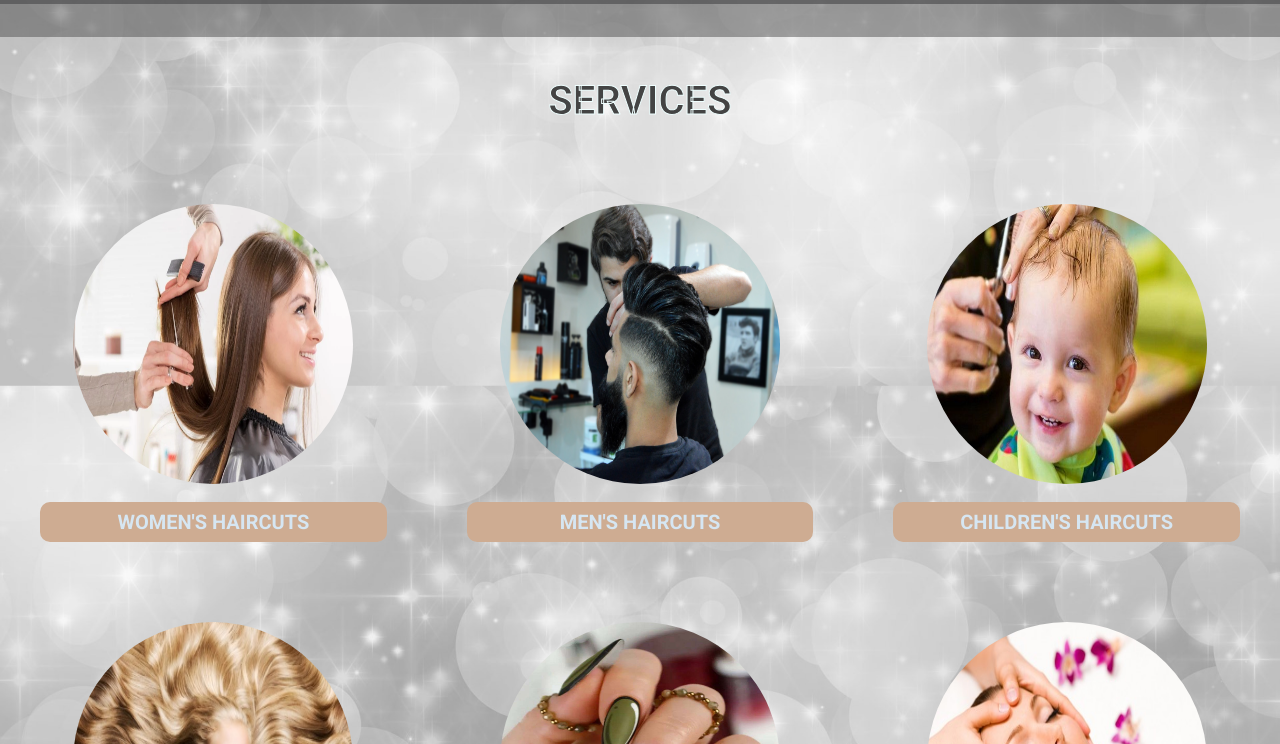
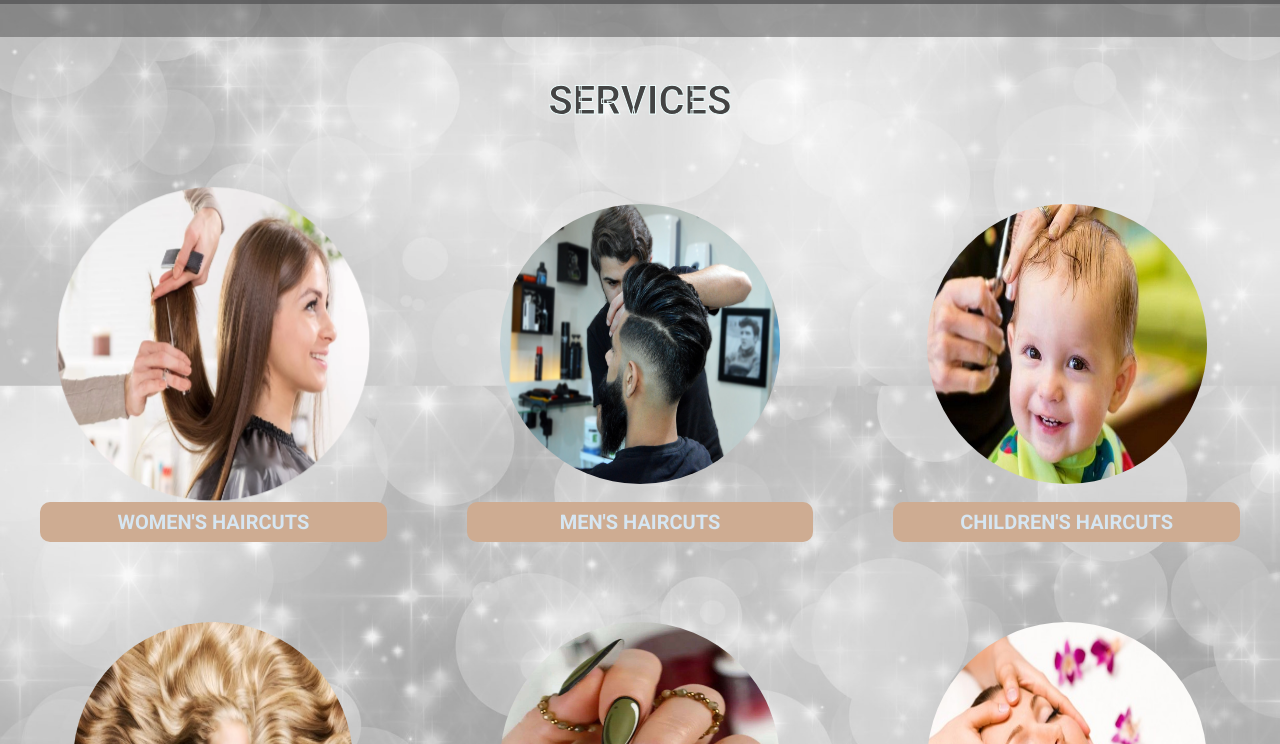
Before and after one commit to volinad86/HTML-CSS-beauty-saloon, a plain HTML site: page index.html in a window 1280 px wide. In both pictures the pointer is over the picture 213 px from the left and 1769 px from the top of the page. Shown: the part 1425-2169 px from the top of the page. Drawn offline with Linux system fonts and the light colour scheme.

Commit message:
increase image

```diff
--- a/styles.css
+++ b/styles.css
@@ -192,3 +192,11 @@ h3, img {
 .sals{
     background-color: transparent;
 }
+
+/* increase image / augmante l'image */
+.scale {
+    transition: 1s;
+}
+.scale:hover {
+    transform: scale(1.12);
+}
```
